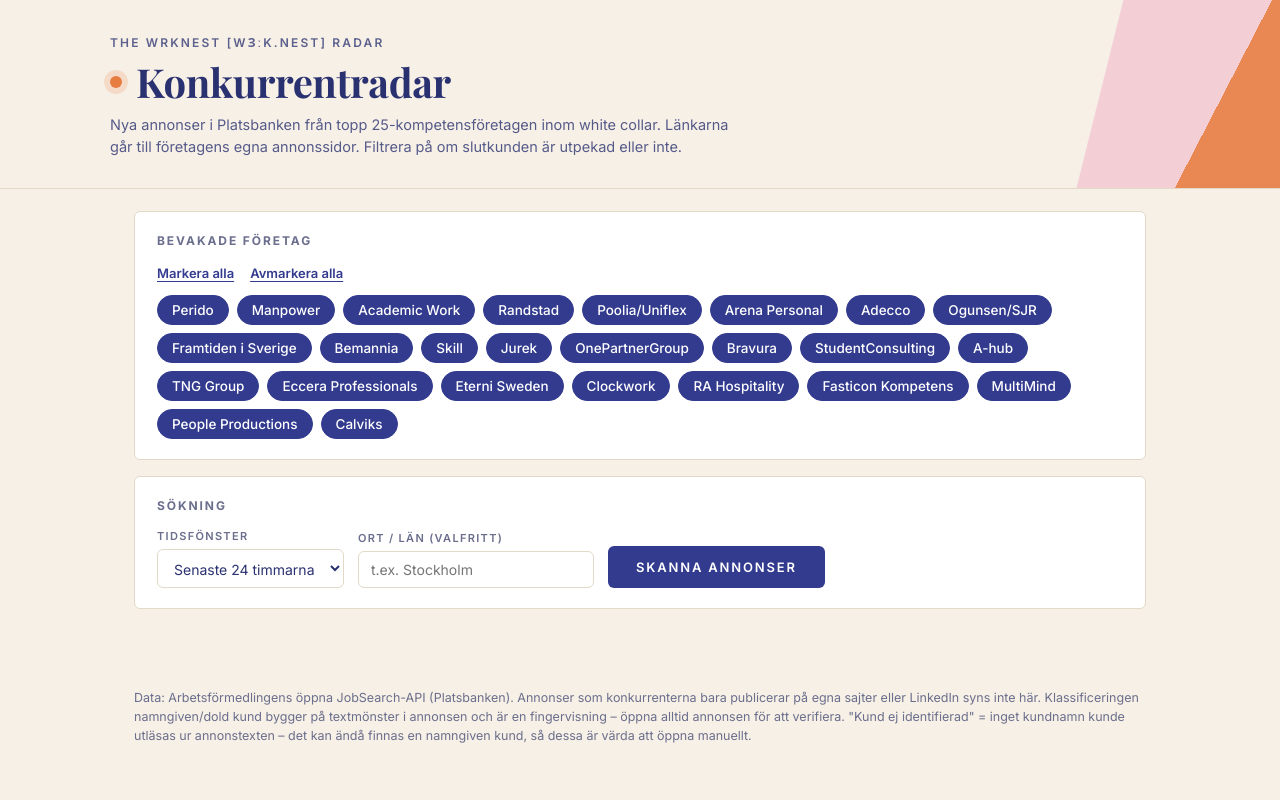
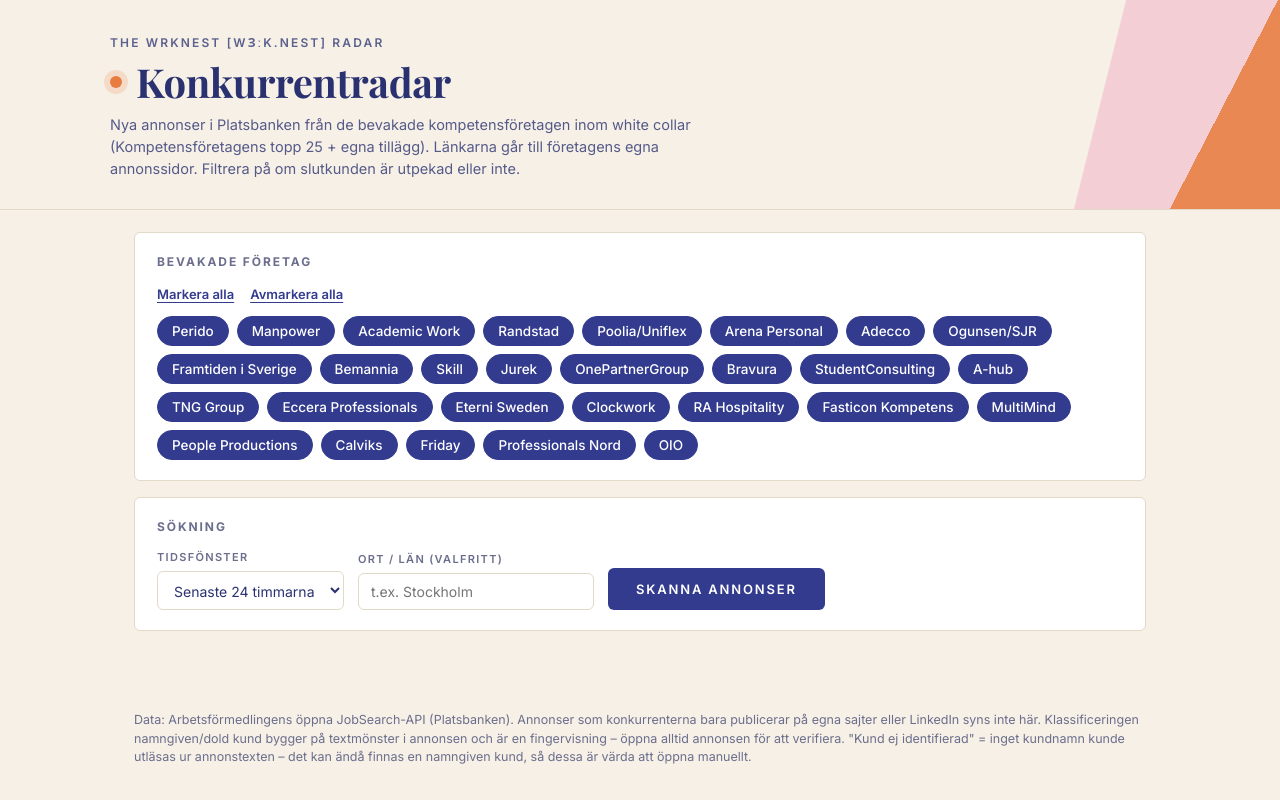
Before and after one commit to Soederj/Konkurrentradar, a plain HTML site: page index.html in a window 1280 px wide. Drawn offline with nearby package versions, Linux system fonts and the light colour scheme.

Commit message:
Add files via upload

```diff
--- a/index.html
+++ b/index.html
@@ -118,7 +118,7 @@
 <header><div class="header-inner">
 <div class="eyebrow">The Wrknest [wɜːk.nest] Radar</div>
 <h1><span class="dot"></span>Konkurrentradar</h1>
-<p>Nya annonser i Platsbanken från topp 25-kompetensföretagen inom white collar. Länkarna går till företagens egna annonssidor. Filtrera på om slutkunden är utpekad eller inte.</p>
+<p>Nya annonser i Platsbanken från de bevakade kompetensföretagen inom white collar (Kompetensföretagens topp 25 + egna tillägg). Länkarna går till företagens egna annonssidor. Filtrera på om slutkunden är utpekad eller inte.</p>
 </div></header>
 <main>
 <section class="panel">
@@ -161,15 +161,15 @@
 const LOCATIONS = new Set(['Stockholm','Göteborg','Malmö','Uppsala','Visby','Solna','Lund','Västerås','Örebro','Linköping','Norrköping','Helsingborg','Jönköping','Umeå','Gävle','Borås','Södertälje','Eskilstuna','Karlstad','Täby','Växjö','Halmstad','Sundsvall','Luleå','Trollhättan','Östersund','Borlänge','Falun','Kalmar','Kristianstad','Skövde','Uddevalla','Sverige','Norden','Skåne','Norrland','Kista','Sundbyberg','Nacka','Bromma','Sollentuna','Huddinge','Gotland','Norge','Danmark','Finland','Oslo','Köpenhamn','Järfälla','Rosersberg','Jordbro','Kungsbacka','Mölndal','Sigtuna','Upplands','Arlanda','Kungens','Barkarby']);
 
 /* Bransch-/generiska ord som ALDRIG är kundnamn i sig */
-const DOMAIN_TERMS = new Set(['B2B','B2C','D2C','SaaS','PaaS','Fund','Funds','Accounting','Finance','Financial','HR','IT','ICT','Marketing','Sales','Business','Intelligence','Analytics','Compliance','Payroll','Onboarding','Support','Service','Services','Operations','Logistics','Supply','Procurement','Tech','Technology','Engineering','Development','Consulting','Recruitment','Staffing','Management','Digital','Data','Cloud','Security','Design','Product','Project','Program','Quality','Production','Warehouse','Retail','Ecommerce','Fintech','Insurtech','Proptech','Medtech','Deltid','Heltid','Vikariat','Konsultuppdrag','Interim','Sommarjobb','Extrajobb','Trainee','Praktik','Junior','Senior','Lead','Head','Team','Office','Back','Front','Fullstack','Backend','Frontend','Automation','Embedded','Nord','Syd','Väst','Öst','Region','Norr','Söder']);
+const DOMAIN_TERMS = new Set(['B2B','B2C','D2C','SaaS','PaaS','Fund','Funds','Accounting','Finance','Financial','HR','IT','ICT','Marketing','Sales','Business','Intelligence','Analytics','Compliance','Payroll','Onboarding','Support','Service','Services','Operations','Logistics','Supply','Procurement','Tech','Technology','Engineering','Development','Consulting','Recruitment','Staffing','Management','Digital','Data','Cloud','Security','Design','Product','Project','Program','Quality','Production','Warehouse','Retail','Ecommerce','Fintech','Insurtech','Proptech','Medtech','Deltid','Heltid','Vikariat','Konsultuppdrag','Interim','Sommarjobb','Extrajobb','Trainee','Praktik','Junior','Senior','Lead','Head','Team','Office','Back','Front','Fullstack','Backend','Frontend','Automation','Embedded','Nord','Syd','Väst','Öst','Region','Norr','Söder','OPS','ERP','CRM','KPI','MES','PLC','SCADA','HMI','WMS','TMS','PLM','CAD','CAM','OEE','HSE','QHSE','EHS','GDPR','ISO','SLA','API','IoT','R&D','FoU','ESG','CSRD','SEO','SEM','CMS','PIM','MDM','EDI','OKR','CNC','LEAN','ITIL']);
 
 /* Svenska titel-/rolländelser (gemener) */
 const ROLE_SUFFIX = /(ansvarig|koordinator|samordnare|ledare|chef|chefen|assistent|assistenten|administratör|handläggare|ekonom|förvaltare|utvecklare|tekniker|ingenjör|ingenjören|konsult|konsulten|specialist|specialisten|redaktör|kommunikatör|designer|analytiker|strateg|rådgivare|säljare|medarbetare|arbetare|operatör|montör|skötare|förare|mästare|planerare|inköpare|controller|sköterska|pedagog|lärare|terapeut|receptionist|koordinatorn|installatör|snickare|elektriker|svetsare|maskinoperatör|processoperatör|drifttekniker|servicetekniker|fastighetstekniker|fastighetsskötare|lokalvårdare|städare|projektledare|produktchef|marknadschef|försäljningschef|redovisningsekonom|löneadministratör|orderadministratör|kundtjänstmedarbetare|webbredaktör|marknadskommunikatör|portföljförvaltare|fondförvaltare|kontorskoordinator|installationsansvarig)$/i;
 
 const NAME = "[A-ZÅÄÖ][\\wÅÄÖåäö&.\\-]+(?:\\s+(?:[A-ZÅÄÖ][\\wÅÄÖåäö&.\\-]+|AB|AS|ASA|Group|Sverige|Sweden|Nordic|Scandinavia|International|Norden)){0,3}";
 const NAME_STICKY = new RegExp(NAME, "y");
-const LEADINS = ['hos vår kund','till vår kund','för vår kund','åt vår kund','vår kund','kunden är','kunden,','uppdrag hos','konsult hos','konsult åt','anställd hos','anställning hos','placering hos','placeras hos','uthyrd till','hyrs ut till','arbeta hos','jobba hos','arbeta för','hos företaget','till företaget','hos bolaget','till bolaget','hos organisationen','rekrytering till'];
-const HEADLINE_LEADINS = ['till','hos','på uppdrag av','för'];
+const LEADINS = ['tillsammans med','hos vår kund','till vår kund','för vår kund','åt vår kund','vår kund','kunden är','kunden,','uppdrag hos','konsult hos','konsult åt','anställd hos','anställning hos','placering hos','placeras hos','uthyrd till','hyrs ut till','arbeta hos','jobba hos','arbeta för','hos företaget','till företaget','hos bolaget','till bolaget','hos organisationen','rekrytering till'];
+const HEADLINE_LEADINS = ['tillsammans med','till','hos','på uppdrag av'];
 const CORP = '(?:AB|AS|ASA|Group|Gruppen|Koncernen|Holding|Sweden|Sverige|Nordic|Norden|Scandinavia|International)';
 
 const ANON_PATTERNS = [/\bför\s+(?:en\s+)?kunds?\s+räkning\b/i,/\bvår\s+kund\b(?!\s+[A-ZÅÄÖ])/i,/\bvåra\s+kunder\b/i,/\ben\s+av\s+våra\s+(?:kunder|uppdragsgivare|kundföretag)\b/i,/\bvår\s+uppdragsgivare\b(?!\s+[A-ZÅÄÖ])/i,/\bvårt?\s+kundföretag\b/i,/\bkundföretaget\b/i,/\bhos\s+(?:vår\s+kund|kunden)\b(?!\s+[A-ZÅÄÖ])/i,/\bkonfidentiell/i,/\banonym(?:t|a)?\b/i,/\bett\s+(?:välkänt|ledande|globalt|internationellt|marknadsledande|stort|expansivt|framgångsrikt|etablerat|välrenommerat|spännande)\s+(?:företag|bolag)\b/i,/\ben\s+(?:ledande|välkänd|global|etablerad)\s+aktör\b/i,/\btill\s+(?:en\s+)?kund\b(?!\s*[A-ZÅÄÖ])/i,/\båt\s+(?:en\s+)?kund\b/i,/\buppdrag\s+hos\s+kund\b/i];
@@ -310,9 +310,12 @@
       { name:'MultiMind', terms:['MultiMind'] },
       { name:'People Productions', terms:['People Productions'] },
       { name:'Calviks', terms:['Calviks'] },
+      { name:'Friday', terms:['Friday'] },
+      { name:'Professionals Nord', terms:['Professionals Nord'] },
+      { name:'OIO', terms:['OIO'] },
     ];
     const API = 'https://jobsearch.api.jobtechdev.se/search';
-    const STORAGE_KEY = 'konkurrentradar_selected_v2';
+    const STORAGE_KEY = 'konkurrentradar_selected_v4';
 
     let selected = new Set(COMPANIES.map(c => c.name));
     let allAds = [];
```
